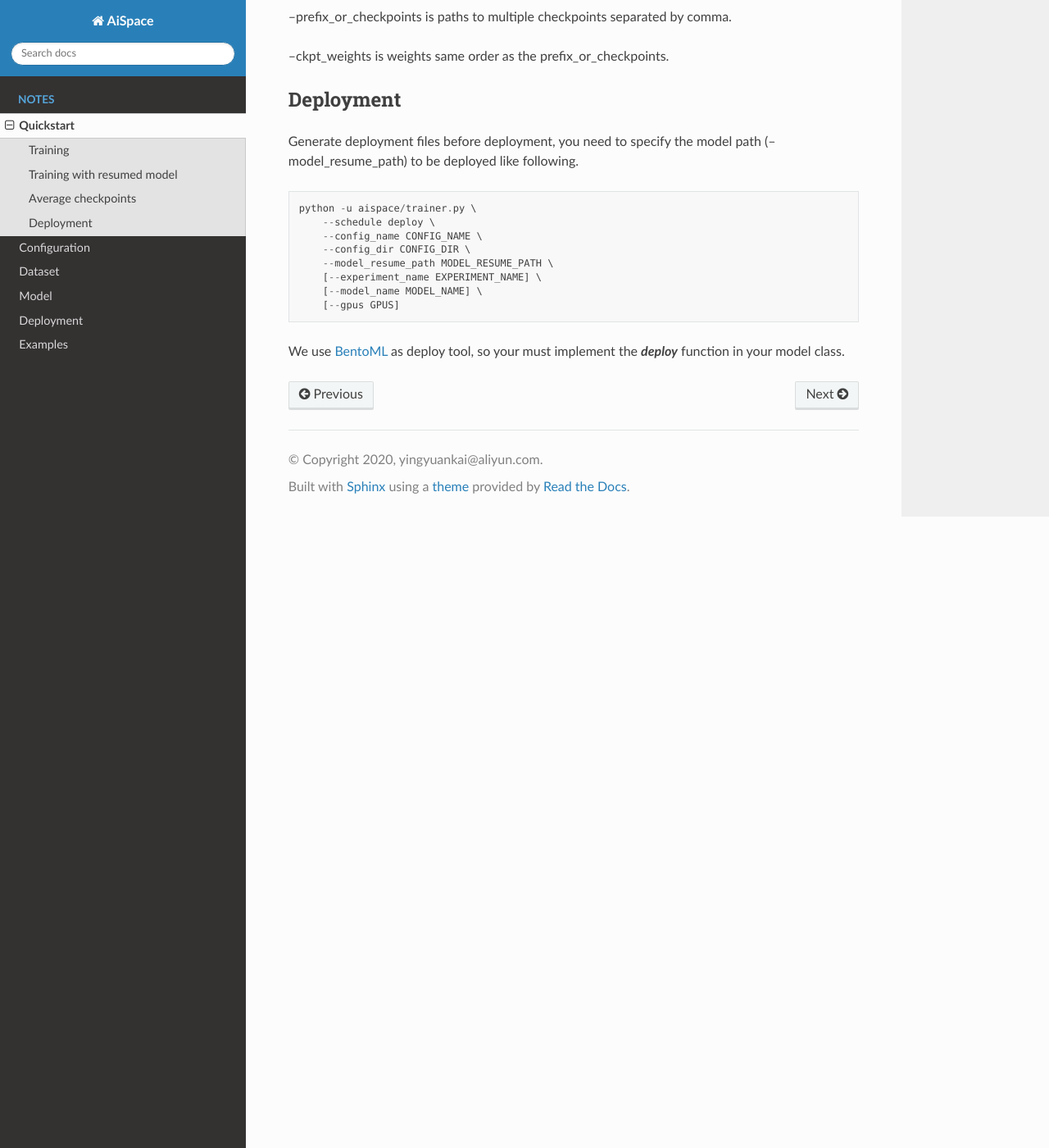
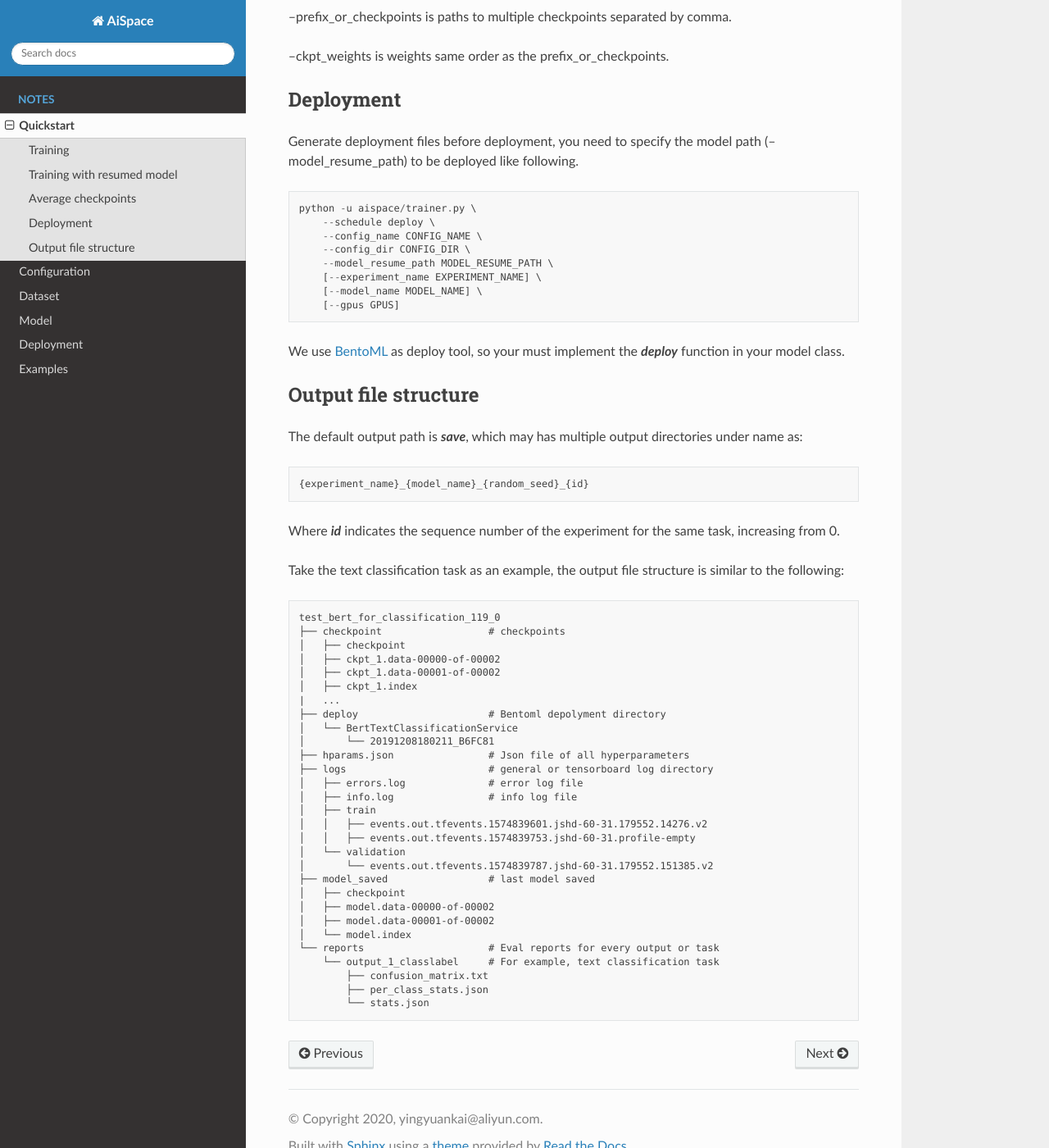
Before and after one commit to yingyuankai/AiSpace, a Sphinx documentation site: the page built from docs/source/quickstart.md, in a window 1280 px wide and 1400 px high, scrolled down 920 px. Shown: the whole window at 82% size. Built offline with Sphinx 7.4.7 and the Read the Docs theme 2.0.0, drawn with Linux system fonts in a browser that asks for light colours.

Commit message:
modify quickstart

````diff
--- a/docs/source/quickstart.md
+++ b/docs/source/quickstart.md
@@ -61,3 +61,47 @@ python -u aispace/trainer.py \
 ```
 
 We use [BentoML](https://github.com/bentoml/BentoML) as deploy tool, so your must implement the ***deploy*** function in your model class.
+
+## Output file structure
+
+The default output path is ***save***, which may has multiple output directories under name as:
+
+```text
+{experiment_name}_{model_name}_{random_seed}_{id}
+```
+
+Where ***id*** indicates the sequence number of the experiment for the same task, increasing from 0.
+
+Take the text classification task as an example, the output file structure is similar to the following:
+
+```
+test_bert_for_classification_119_0
+├── checkpoint                  # checkpoints
+│   ├── checkpoint
+│   ├── ckpt_1.data-00000-of-00002
+│   ├── ckpt_1.data-00001-of-00002
+│   ├── ckpt_1.index
+|   ...
+├── deploy                      # Bentoml depolyment directory
+│   └── BertTextClassificationService
+│       └── 20191208180211_B6FC81
+├── hparams.json                # Json file of all hyperparameters
+├── logs                        # general or tensorboard log directory
+│   ├── errors.log              # error log file
+│   ├── info.log                # info log file
+│   ├── train
+│   │   ├── events.out.tfevents.1574839601.jshd-60-31.179552.14276.v2
+│   │   ├── events.out.tfevents.1574839753.jshd-60-31.profile-empty
+│   └── validation
+│       └── events.out.tfevents.1574839787.jshd-60-31.179552.151385.v2
+├── model_saved                 # last model saved
+│   ├── checkpoint
+│   ├── model.data-00000-of-00002
+│   ├── model.data-00001-of-00002
+│   └── model.index
+└── reports                     # Eval reports for every output or task
+    └── output_1_classlabel     # For example, text classification task
+        ├── confusion_matrix.txt
+        ├── per_class_stats.json
+        └── stats.json
+```
````
